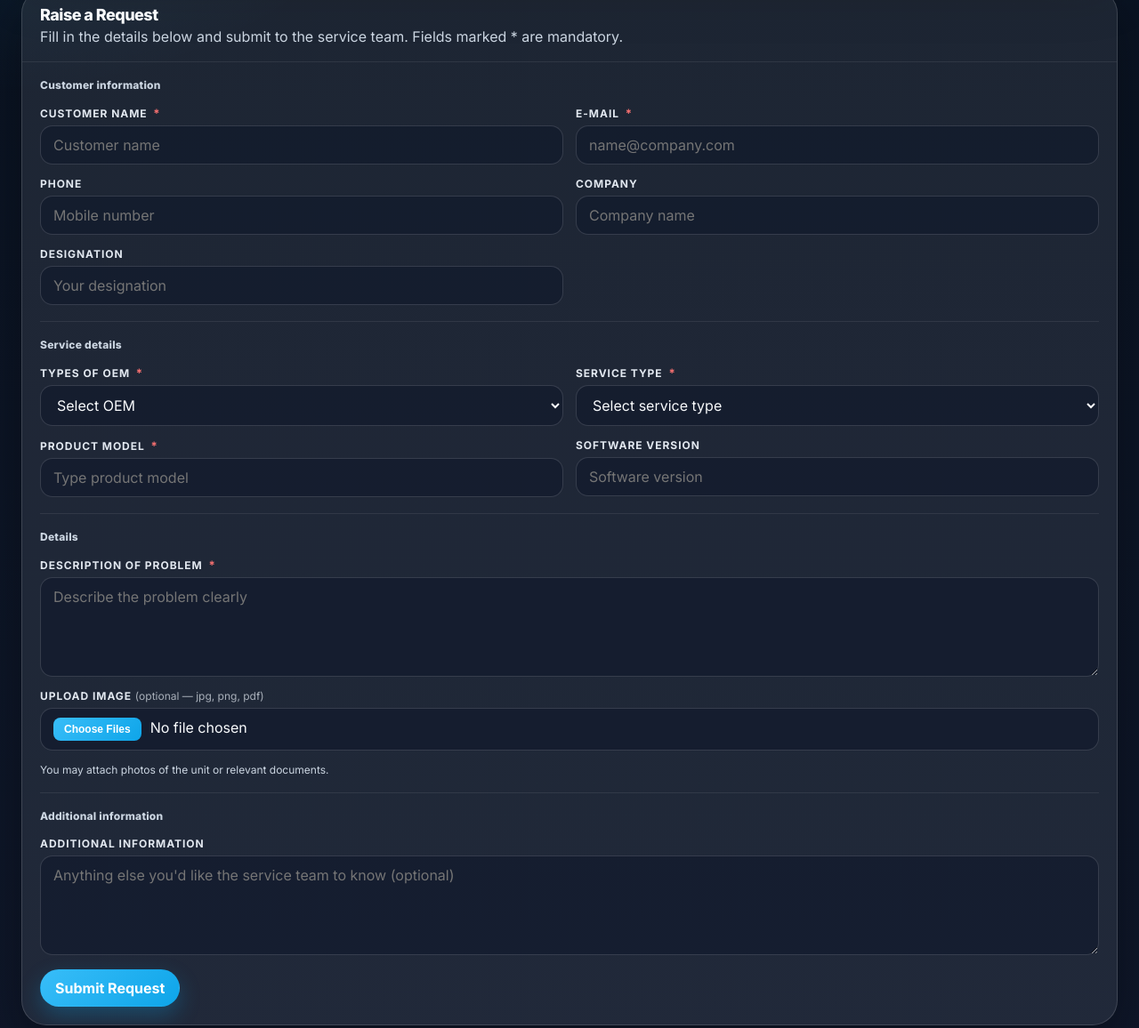
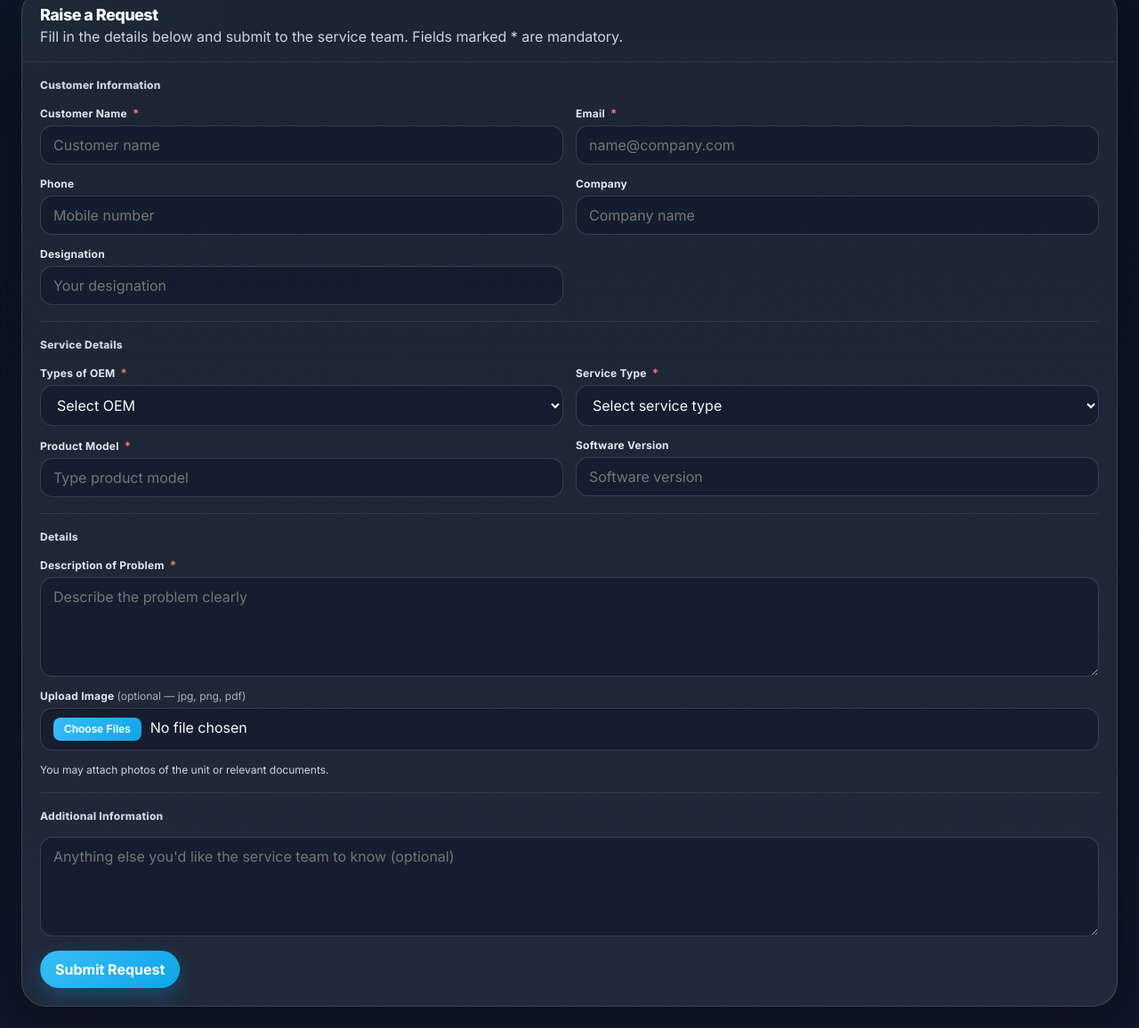
Before and after one commit to adityasharma2022-cell/CX-Channel, a website: page customer.html in a window 1280 px wide. Shown: the part 494-1650 px from the top of the page at 89% size. Drawn offline with Linux system fonts and the light colour scheme.

Commit message:
Fix heading/label capitalization (Title Case, remove forced uppercase CSS), remove duplicate Additional Information heading

```diff
--- a/customer.html
+++ b/customer.html
@@ -44,7 +44,7 @@
     .form-grid{display:grid;grid-template-columns:repeat(2,1fr);gap:14px}
     .field{display:flex;flex-direction:column;gap:6px}
     .field.full{grid-column:1/-1}
-    label{font-size:12px;font-weight:700;text-transform:uppercase;letter-spacing:.08em;color:#e2e8f0}
+    label{font-size:12px;font-weight:700;letter-spacing:.02em;color:#e2e8f0}
     label .req{color:#f87171;margin-left:3px;font-size:13px}
     input,select,textarea{width:100%;min-height:44px;border-radius:14px;border:1px solid rgba(255,255,255,.14);background:rgba(15,23,42,.58);color:var(--text);padding:11px 14px;outline:none;transition:border-color .15s,box-shadow .15s}
     textarea{min-height:112px;resize:vertical}
@@ -115,14 +115,14 @@
       </div>
       <div class="panel-body">
         <div class="form-grid">
-          <div class="section-label">Customer information</div>
+          <div class="section-label">Customer Information</div>
 
           <div class="field">
             <label>Customer Name <span class="req">*</span></label>
             <input id="name" type="text" placeholder="Customer name" />
           </div>
           <div class="field">
-            <label>E-MAIL <span class="req">*</span></label>
+            <label>Email <span class="req">*</span></label>
             <input id="email" type="email" placeholder="name@company.com" />
           </div>
           <div class="field">
@@ -140,7 +140,7 @@
 
           <hr class="section-divider" />
 
-          <div class="section-label">Service details</div>
+          <div class="section-label">Service Details</div>
 
           <div class="field">
             <label>Types of OEM <span class="req">*</span></label>
@@ -182,7 +182,7 @@
           <hr class="section-divider" id="dividerSerial" />
 
           <div class="serial-group" id="serialGroup">
-            <div class="section-label" style="grid-column:1/-1">Serial number</div>
+            <div class="section-label" style="grid-column:1/-1">Serial Number</div>
 
             <div class="field" id="fieldSingleSerial">
               <label>S/N</label>
@@ -239,7 +239,7 @@
             </div>
 
             <div class="field full">
-              <label>Material to be sent to</label>
+              <label>Material to be Sent to</label>
               <div class="static-box">Fastech Telecommunications (India) Pvt. Ltd.,
 FASTECH PARAM,
 EL- 44, Electronic Zone, TTC Industrial Area,
@@ -251,10 +251,9 @@ Our GST No. 27AAACF4021B1ZE</div>
 
           <hr class="section-divider" />
 
-          <div class="section-label">Additional information</div>
+          <div class="section-label">Additional Information</div>
 
           <div class="field full">
-            <label>Additional information</label>
             <textarea id="additionalInfo" placeholder="Anything else you'd like the service team to know (optional)"></textarea>
           </div>
         </div>
@@ -418,7 +417,7 @@ Our GST No. 27AAACF4021B1ZE</div>
     };
 
     if (!payload.name || !payload.email || !oemSelected || (oemSelected === 'Others' && !oemOther) || !payload.serviceType || !payload.product || !payload.description) {
-      show('Please fill all required fields: Customer Name, E-MAIL, OEM, Service Type, Product Model, and Description.', 'error');
+      show('Please fill all required fields: Customer Name, Email, OEM, Service Type, Product Model, and Description.', 'error');
       return;
     }
 
```
